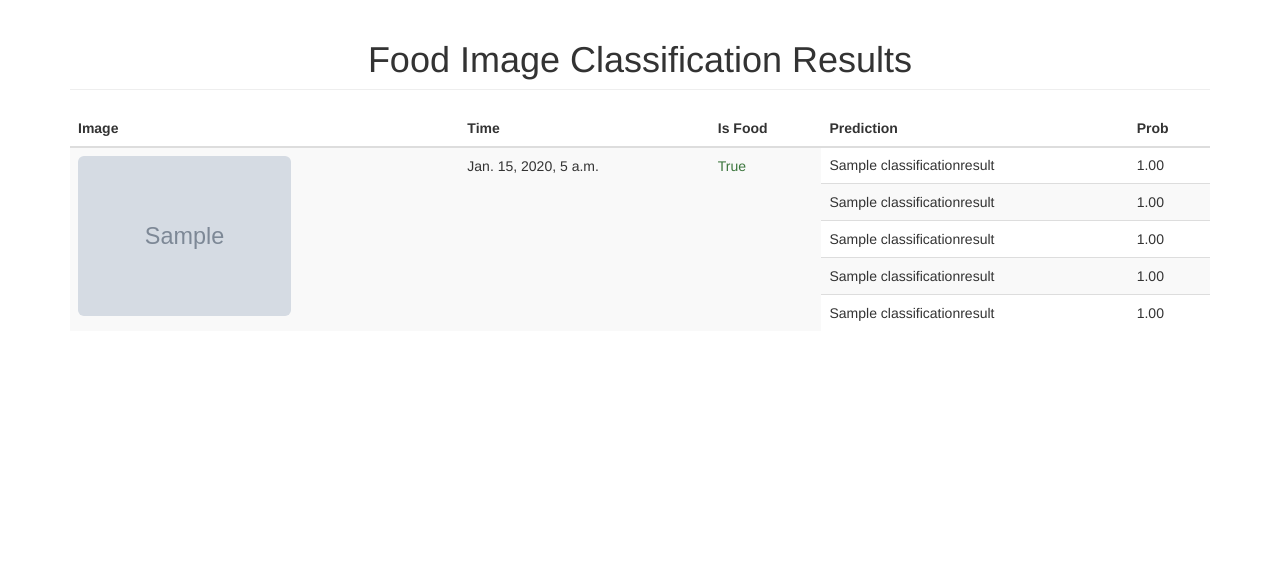
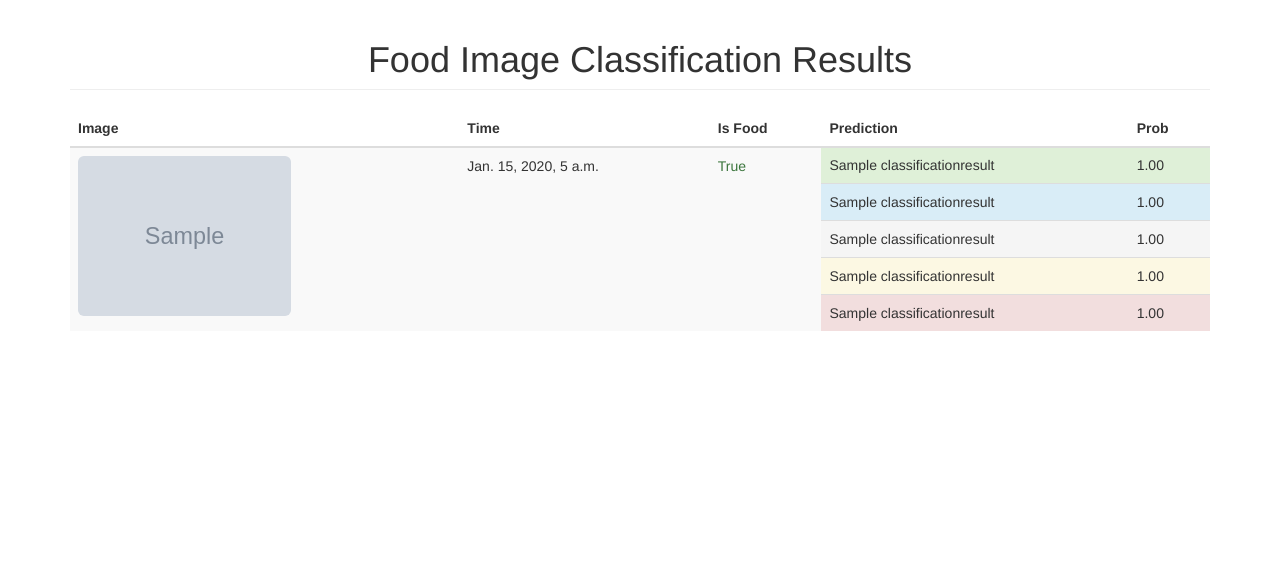
Before and after one commit to RenfengLiu/caffeWeb, a Django app: page /results in a window 1280 px wide. Shown: the part 50-621 px from the top of the page. Run offline with Django 3.2, Linux system fonts and the light colour scheme; tables that the repository leaves empty hold one stand-in row (values such as "Sample post"); grey boxes marked "Sample" are stand-in pictures; parts of the project's set-up code (start-up, migrations or seed data) failed here and were passed over; some libraries are stand-ins or nearby versions.

Commit message:
change tab views

```diff
--- a/AppServer/templates/results.html
+++ b/AppServer/templates/results.html
@@ -34,23 +34,23 @@
                       <td rowspan=6>{{ info.upload_date }}</td>
                       <td rowspan=6><p class="{%  if  info.is_food %}text-success {% else %} text-danger {% endif %}">{{ info.is_food }} </p></td>
                   </tr>
-                  <tr>
+                  <tr class="success">
                       <td>{{ info.label1 }}</td>
                       <td>{{ info.prob1 }}</td>
                   </tr>
-                  <tr>
+                  <tr class="info">
                       <td>{{ info.label2 }}</td>
                       <td>{{ info.prob2 }}</td>
                   </tr>
-                  <tr>
+                  <tr class="active">
                       <td>{{ info.label3 }}</td>
                       <td>{{ info.prob3 }}</td>
                   </tr>
-                  <tr>
+                  <tr class="warning">
                       <td>{{ info.label4 }}</td>
                       <td>{{ info.prob4 }}</td>
                   </tr>
-                  <tr>
+                  <tr class="danger">
                       <td>{{ info.label5 }}</td>
                       <td>{{ info.prob5 }}</td>
                   </tr>
```
